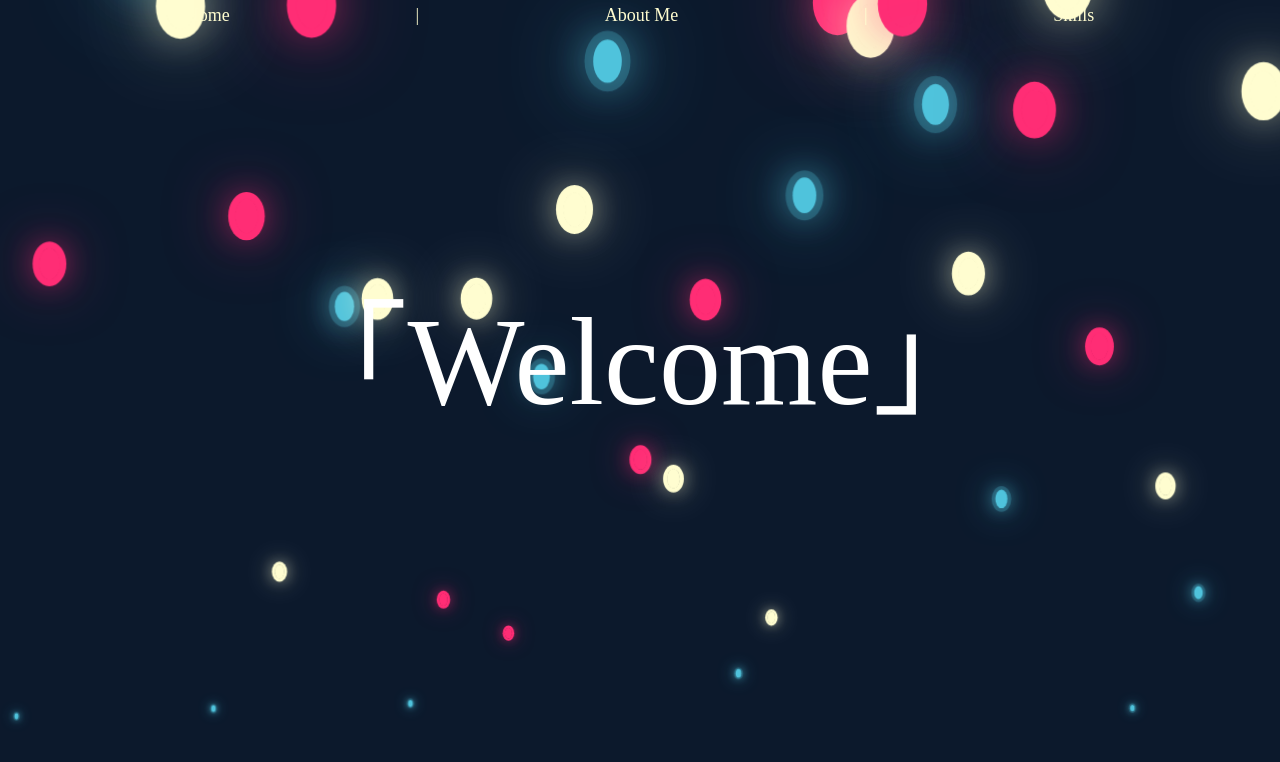
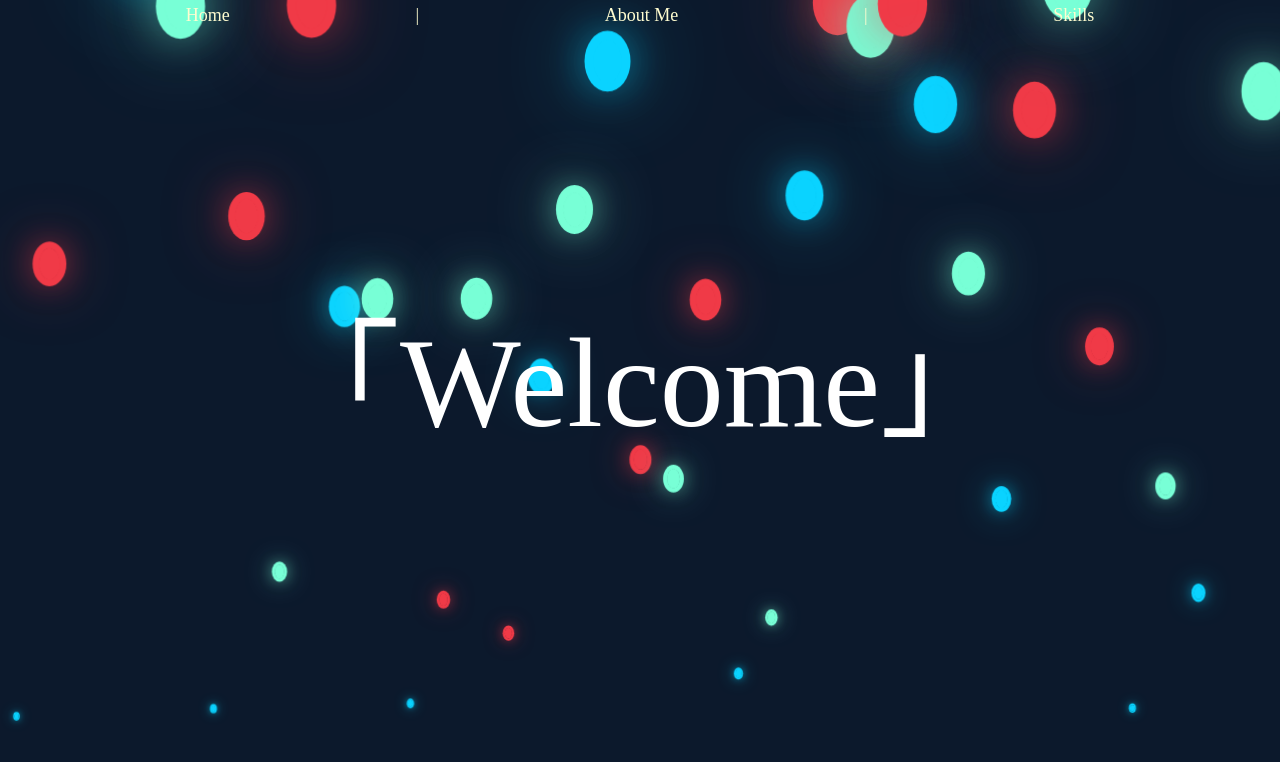
Before and after one commit to Ken-Calgary/my-website, a plain HTML site: page index.html in a window 1280 px wide. Shown: the top 762 px of the page. Drawn offline with Linux system fonts and the light colour scheme.

Commit message:
Finished home page

```diff
--- a/style.css
+++ b/style.css
@@ -10,8 +10,7 @@ body {
 }
 
 .navbar {
-  position: absolute;
-  opacity: 100%;
+  position: fixed;
   width: 100%;
   z-index: 1;
   margin-top: 5px;
@@ -42,28 +41,29 @@ body {
   position: relative;
   width: 50px;
   height: 50px;
-  background: #4FC3DC;
+  background: #0AD3FF;
   margin: 4 4px;
   border-radius: 50%;
-  box-shadow: 0 0 0 10px #4FC3DC44,
-  0 0 50px #4FC3DC,
-  0 0 100px #4FC3DC;
+  box-shadow: 0 0 0 10px #0AD3FF,
+  0 0 50px #0AD3FF,
+  0 0 100px #0AD3FF;
   animation: float 15s linear infinite;
   animation-duration: calc(125s/ var(--i));
+  z-index: 0;
 }
 
 .bubbles span:nth-child(even) {
-  background: #FF2D75;
-  box-shadow: 0 0 0 10px #FF2D75,
-  0 0 50px #FF2D75,
-  0 0 100px #FF2D75;
+  background: #F03A47;
+  box-shadow: 0 0 0 10px #F03A47,
+  0 0 50px #F03A47,
+  0 0 100px #F03A47;
 }
 
 .bubbles span:nth-child(3n) {
-  background: #FFFDD0;
-  box-shadow: 0 0 0 10px #FFFDD0,
-  0 0 50px #FFFDD0,
-  0 0 100px #FFFDD0;
+  background: #78FFD6;
+  box-shadow: 0 0 0 10px #78FFD6,
+  0 0 50px #78FFD6,
+  0 0 100px #78FFD6;
 }
 
 .center-text {
@@ -77,18 +77,25 @@ body {
 
 .welcome {
   display: flex;
-  display: row;
+  flex-direction: column;
   justify-content: center;
   align-items: center;
   width: 100%;
-  height: 75%;
+  height: 80%;
   color: #FFFFFF;
   position: absolute;
-  z-index: 1;
+  z-index: 10;
+  user-select: none;
 }
 
 .title {
-  font-size: 124px;
+  font-size: 128px;
+}
+
+.arrow {
+  font-size: 64px;
+  cursor: pointer;
+  animation: arrowBounce 1.25s infinite;
 }
 
 @keyframes float {
@@ -100,3 +107,15 @@ body {
     transform: translateY(-10vh) scale(1);
   }
 }
+
+@keyframes arrowBounce {
+  0% {
+    transform: translatey(7.5%)
+  }
+  50% {
+    transform: translatey(-7.5%)
+  }
+  100% {
+    transform: translatey(7.5%)
+  }
+}
```
